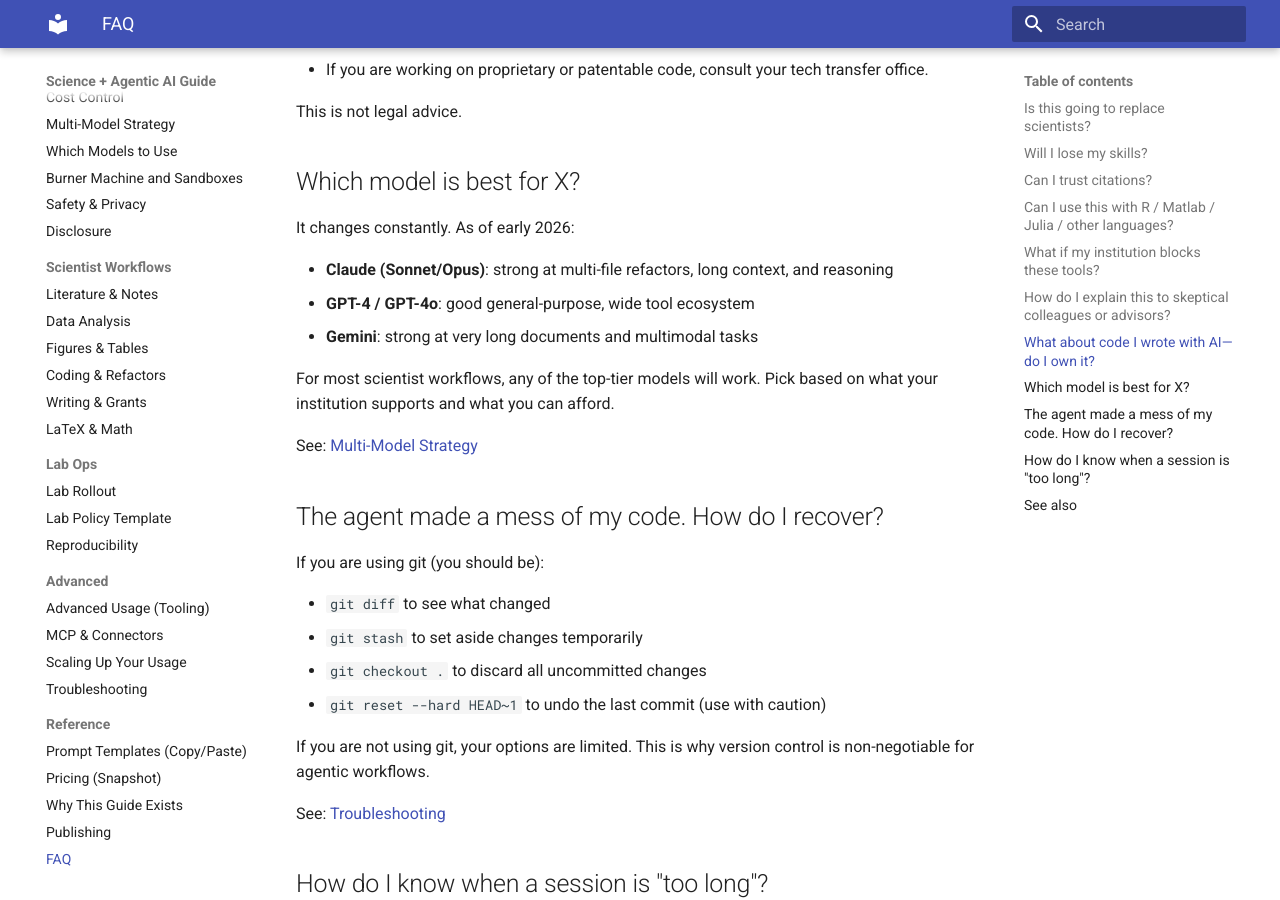
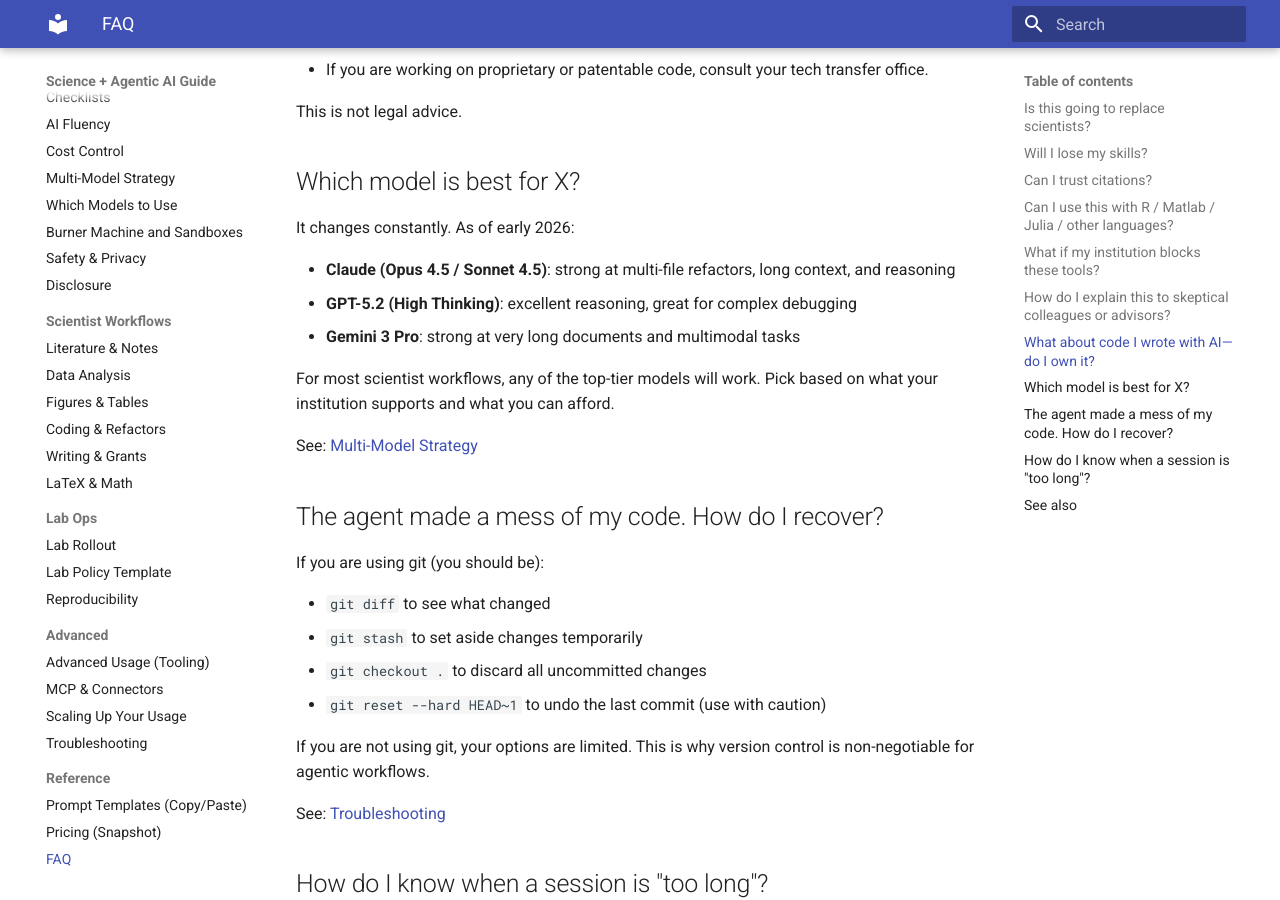
Before and after one commit to Chris-Cullins/science-ai-guide, an MkDocs documentation site: the page built from docs/faq.md, in a window 1280 px wide and 900 px high, scrolled down 1796 px. Built offline with MkDocs 1.6.1 and Material for MkDocs 9.7.7, drawn with Linux system fonts in a browser that asks for light colours.

Commit message:
Remove internal pages and update model recommendations
- Remove context.md (Why This Guide Exists) - internal info
- Remove publishing.md - not needed for users
- Update FAQ model recommendations: GPT-4 → GPT-5.2 High Thinking

Co-Authored-By: Claude Opus 4.5 <noreply@anthropic.com>

```diff
--- a/docs/faq.md
+++ b/docs/faq.md
@@ -63,9 +63,9 @@ This is not legal advice.
 
 It changes constantly. As of early 2026:
 
-- **Claude (Sonnet/Opus)**: strong at multi-file refactors, long context, and reasoning
-- **GPT-4 / GPT-4o**: good general-purpose, wide tool ecosystem
-- **Gemini**: strong at very long documents and multimodal tasks
+- **Claude (Opus 4.5 / Sonnet 4.5)**: strong at multi-file refactors, long context, and reasoning
+- **GPT-5.2 (High Thinking)**: excellent reasoning, great for complex debugging
+- **Gemini 3 Pro**: strong at very long documents and multimodal tasks
 
 For most scientist workflows, any of the top-tier models will work. Pick based on what your institution supports and what you can afford.
 
--- a/mkdocs.yml
+++ b/mkdocs.yml
@@ -71,6 +71,4 @@ nav:
   - Reference:
       - Prompt Templates (Copy/Paste): prompts.md
       - Pricing (Snapshot): pricing.md
-      - Why This Guide Exists: context.md
-      - Publishing: publishing.md
       - FAQ: faq.md
```
Also changed, not shown: docs/context.md (deleted, +0 -15 lines), docs/publishing.md (deleted, +0 -29 lines).
